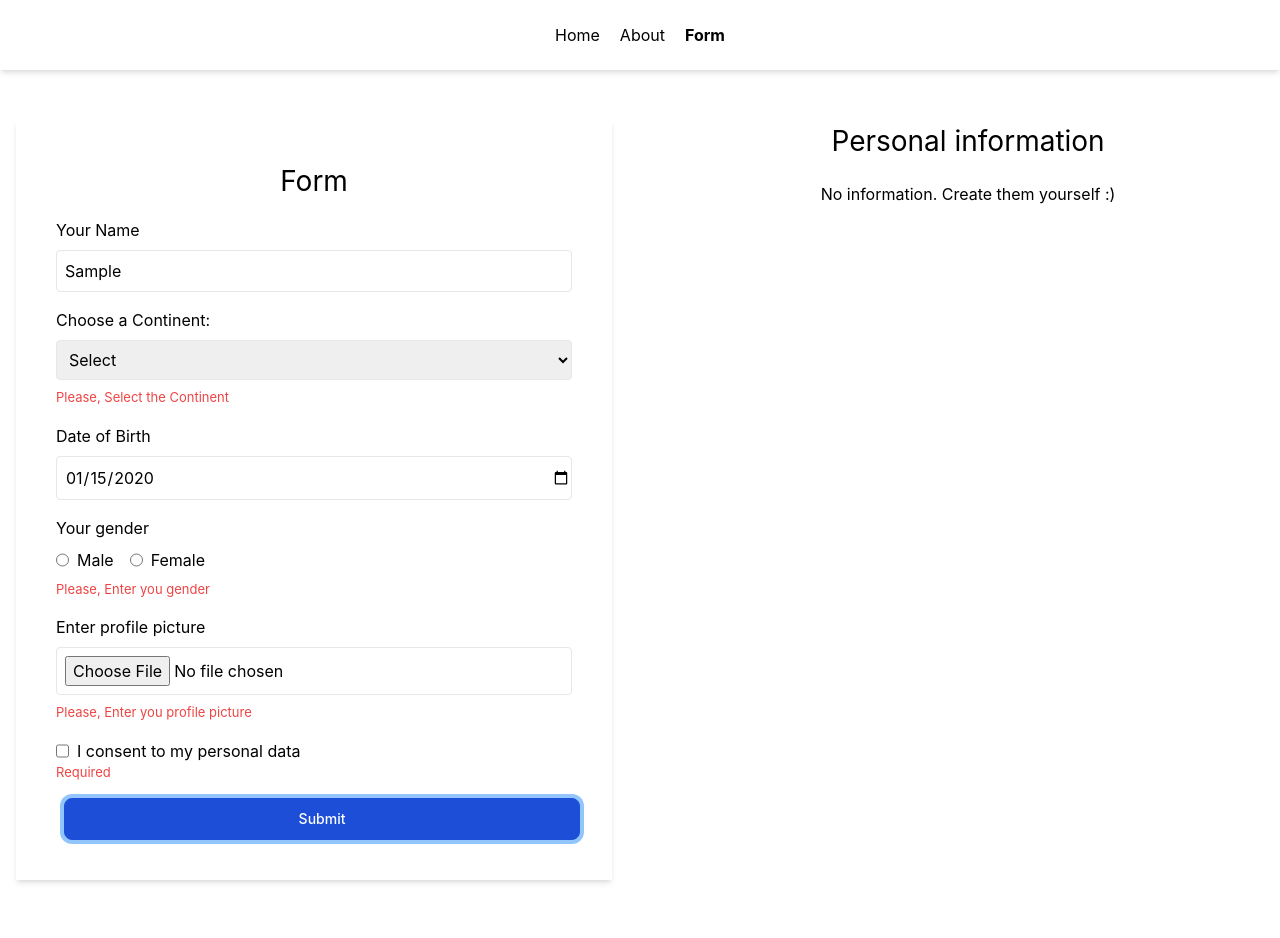
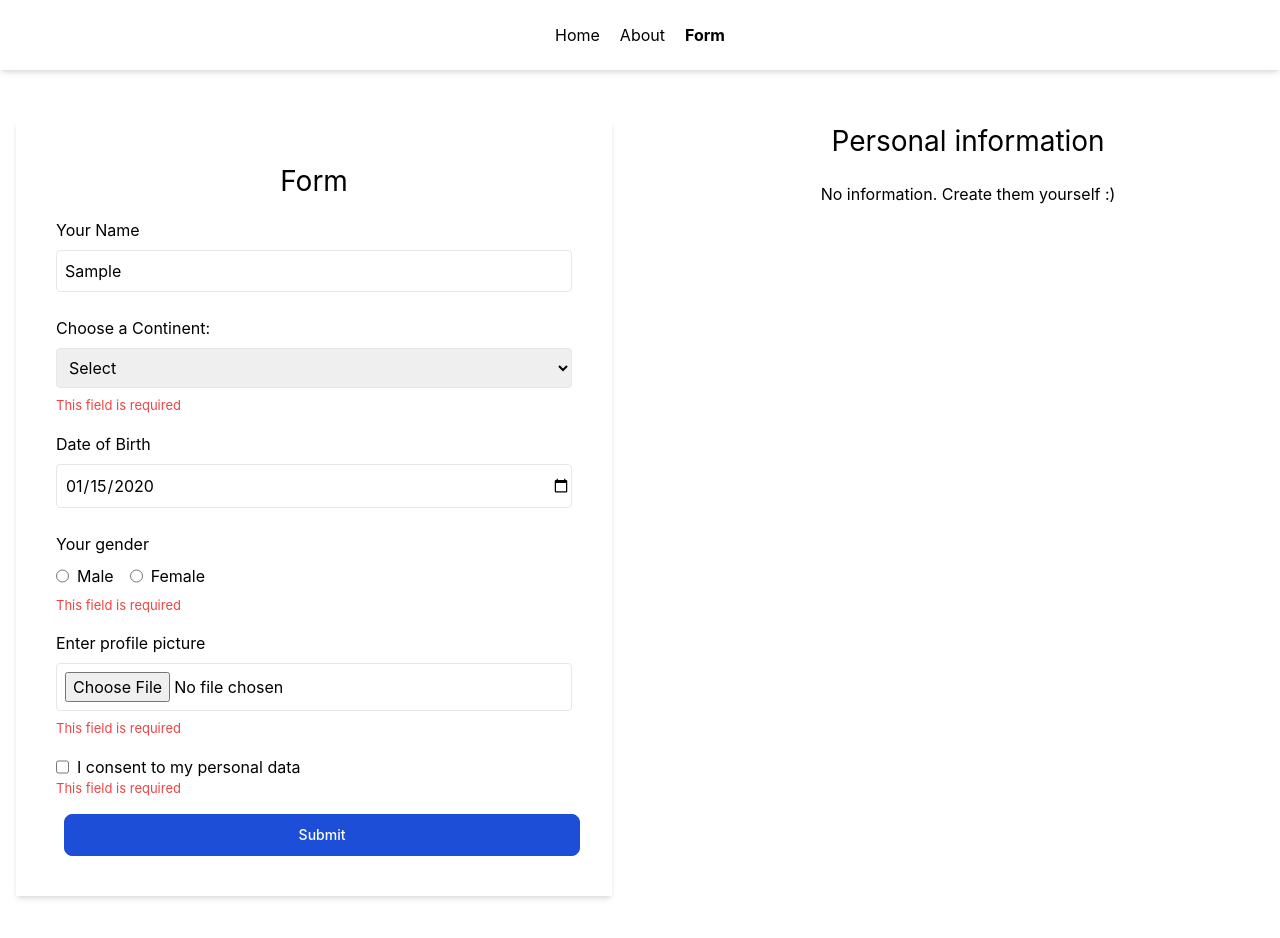
Before and after one commit to Asliddin2002/rs-school-react-test, a React (Create React App) app: page /form in a window 1280 px wide. Both pictures are taken after typing "Sample", "2020-01-15" into the empty fields and a click on the button "Submit". Shown: the top 938 px of the page. Built offline with nearby package versions, Linux system fonts and the light colour scheme.

Commit message:
error fixed

```diff
--- a/package.json
+++ b/package.json
@@ -20,6 +20,7 @@
     "prettier": "^2.8.4",
     "react": "^18.2.0",
     "react-dom": "^18.2.0",
+    "react-hook-form": "^7.43.9",
     "react-router-dom": "^6.9.0",
     "react-scripts": "5.0.1",
     "typescript": "^4.9.5",
--- a/src/components/newFormCards/FormCard.tsx
+++ b/src/components/newFormCards/FormCard.tsx
@@ -2,7 +2,7 @@ import { inputValuetype } from 'pages/form/type';
 import React from 'react';
 
 type propsType = {
-  card: inputValuetype;
+  card: inputValuetype<string>;
 };
 
 const FormCard = ({ card }: propsType) => {
--- a/src/components/newFormCards/FormCardList.tsx
+++ b/src/components/newFormCards/FormCardList.tsx
@@ -3,7 +3,7 @@ import React from 'react';
 import FormCard from './FormCard';
 
 type propsType = {
-  data: inputValuetype[];
+  data: inputValuetype<string>[];
 };
 const FormCardList = ({ data }: propsType) => {
   return (
--- a/src/pages/form/Form.tsx
+++ b/src/pages/form/Form.tsx
@@ -1,56 +1,141 @@
 import React, { useState } from 'react';
+import { SubmitHandler, useForm } from 'react-hook-form';
 
 import FormCardList from 'components/newFormCards/FormCardList';
-import {
-  CheckBoxInput,
-  DateInput,
-  FileInput,
-  RadioInput,
-  SelectInput,
-  TextInput,
-} from '../../components/inputs';
-import { stateType, inputValuetype } from './type';
-import Refs from './utils/Refs';
+import { inputValuetype } from './type';
 
 const Form = () => {
-  const [values, setValues] = useState<stateType>({
-    name: false,
-    date: false,
-    continent: false,
-    gender: false,
-    agreement: false,
-    image: false,
-    isvalid: true,
-  });
-  const [data, setData] = useState<inputValuetype[] | null>([]);
+  const [data, setData] = useState<inputValuetype<string>[]>([]);
 
   const {
-    nameRef,
-    dateRef,
-    continentRef,
-    gender1Ref,
-    gender2Ref,
-    agreementRef,
-    imageRef,
-    resetRef,
+    register,
     handleSubmit,
-  } = Refs(setValues, setData);
+    reset,
+    formState: { errors },
+  } = useForm<inputValuetype<FileList>>();
+
+  const onSubmit: SubmitHandler<inputValuetype<FileList>> = (data) => {
+    const obj = {
+      ...data,
+      image: URL.createObjectURL(data.image[0]),
+    };
+    setData((prev) => [...(prev as inputValuetype<string>[]), obj]);
+    reset();
+  };
 
   return (
     <div className="container mx-auto gap-[30px] my-[50px] flex flex-col lg:flex-row items-center lg:items-baseline justify-center px-4 ">
       <form
-        onSubmit={handleSubmit}
+        onSubmit={handleSubmit(onSubmit)}
         className="flex flex-col gap-4 w-full lg:w-1/2  shadow-md p-[40px] self-start "
       >
         <h2 className="text-center text-[28px]">Form</h2>
-        <TextInput name={nameRef} validate={values.name} />
-        <SelectInput continent={continentRef} validate={values.continent} />
-        <DateInput date={dateRef} validate={values.date} />
-        <RadioInput gender1={gender1Ref} gender2={gender2Ref} validate={values.gender} />
-        <FileInput image={imageRef} validate={values.image} />
-        <CheckBoxInput agreement={agreementRef} validate={values.agreement} />
+
+        <div className="flex flex-col gap-2">
+          <label htmlFor="name">Your Name</label>
+          <input
+            data-testid="text-input"
+            className="outline-none border py-2 pl-2 rounded"
+            type="text"
+            id="name"
+            placeholder="name"
+            {...register('name', { required: true })}
+          />
+          <div data-testid="text-input-validation" className="text-[13px] text-red-500">
+            {errors.name && <span>This field is required</span>}
+          </div>
+        </div>
+        <div className="flex flex-col gap-2">
+          <label htmlFor="countries">Choose a Continent:</label>
+          <select
+            className="outline-none border py-2 pl-2 rounded"
+            id="countries"
+            data-testid="select-input"
+            {...register('continent', { required: true })}
+          >
+            <option value="">Select</option>
+            <option value="european">Europe</option>
+            <option value="asian">Asia</option>
+            <option value="american">America</option>
+            <option value="african">Africa</option>
+          </select>
+          <div data-testid="text-input-validation" className="text-[13px] text-red-500">
+            {errors.continent && <span>This field is required</span>}
+          </div>
+        </div>
+        <div className="flex flex-col gap-2">
+          <label htmlFor="datetime">Date of Birth</label>
+          <input
+            data-testid="date-input"
+            className="outline-none border py-2 pl-2 rounded"
+            type="date"
+            id="date"
+            placeholder="Date"
+            {...register('date', { required: true })}
+          />
+          <div data-testid="text-input-validation" className="text-[13px] text-red-500">
+            {errors.date && <span>This field is required</span>}
+          </div>
+        </div>
+        <div className="flex flex-col gap-2">
+          <label htmlFor="switcher">Your gender</label>
+          <div className="flex gap-2">
+            <input
+              data-testid="radio-input1"
+              type="radio"
+              id="male"
+              value="male"
+              {...register('gender', { required: true })}
+            />
+            <label htmlFor="male">Male</label>
+            <br />
+            <input
+              data-testid="radio-input2"
+              type="radio"
+              id="female"
+              {...register('gender', { required: true })}
+              value="female"
+            />
+            <label htmlFor="female">Female</label>
+          </div>
+          <div data-testid="text-input-validation" className="text-[13px] text-red-500">
+            {errors.gender && <span>This field is required</span>}
+          </div>
+        </div>
+        <div className="flex flex-col gap-2">
+          <label htmlFor="file">Enter profile picture</label>
+          <input
+            data-testid="file-input"
+            className="outline-none border py-2 pl-2 rounded"
+            type="file"
+            id="file"
+            accept=".png, .jpg, .jpeg"
+            {...register('image', {
+              required: true,
+            })}
+          />
+          <div data-testid="text-input-validation" className="text-[13px] text-red-500">
+            {errors.image && <span>This field is required</span>}
+          </div>
+        </div>
+        <div>
+          <div className="flex gap-2">
+            <input
+              data-testid="check-input"
+              className="outline-none border py-2 pl-2 rounded"
+              type="checkbox"
+              id="personal-data"
+              {...register('agreement', {
+                required: true,
+              })}
+            />
+            <label htmlFor="personal-data">I consent to my personal data</label>
+          </div>
+          <div data-testid="text-input-validation" className="text-[13px] text-red-500">
+            {errors.agreement && <span>This field is required</span>}
+          </div>
+        </div>
         <div className="reset relative w-full">
-          <input className="absolute -z-10 left-[50%]" type="reset" ref={resetRef} />
           <button
             type="submit"
             className="p-2.5 ml-2 z-10 w-full text-sm font-medium text-white bg-blue-700 rounded-lg border border-blue-700 hover:bg-blue-800 focus:ring-4 focus:outline-none focus:ring-blue-300 dark:bg-blue-600 dark:hover:bg-blue-700 dark:focus:ring-blue-800"
--- a/src/pages/form/type.tsx
+++ b/src/pages/form/type.tsx
@@ -1,10 +1,10 @@
-export type inputValuetype = {
+export type inputValuetype<T> = {
   name: string;
   date: string;
   continent: string;
   gender: string;
   agreement: boolean;
-  image: string;
+  image: T;
 };
 
 export type stateType = {
@@ -15,5 +15,4 @@ export type stateType = {
   agreement: boolean;
   image: boolean;
   isvalid: boolean;
-  // data: inputValuetype[];
 };
--- a/src/pages/form/utils/Refs.ts
+++ /dev/null
@@ -1,90 +0,0 @@
-import React, { useRef } from 'react';
-import { inputValuetype, stateType } from '../type';
-type setValutesType = React.Dispatch<React.SetStateAction<stateType>>;
-type setDataType = React.Dispatch<React.SetStateAction<inputValuetype[] | null>>;
-
-const Refs = (setValues: setValutesType, setData: setDataType) => {
-  const nameRef = useRef<HTMLInputElement>(null);
-  const dateRef = useRef<HTMLInputElement>(null);
-  const continentRef = useRef<HTMLSelectElement>(null);
-  const gender1Ref = useRef<HTMLInputElement>(null);
-  const gender2Ref = useRef<HTMLInputElement>(null);
-  const agreementRef = useRef<HTMLInputElement>(null);
-  const imageRef = useRef<HTMLInputElement>(null);
-  const resetRef = useRef<HTMLInputElement>(null);
-
-  const handleSubmit = (event: React.SyntheticEvent) => {
-    const name = nameRef.current?.value as string;
-    const date = dateRef.current?.value;
-    const continent = continentRef.current?.value;
-    const agreement = agreementRef.current?.checked;
-    const gender = gender1Ref.current?.checked
-      ? gender1Ref.current?.value
-      : gender2Ref.current?.checked
-      ? gender2Ref.current?.value
-      : '';
-    const image = imageRef.current?.files?.length
-      ? (URL.createObjectURL(imageRef.current?.files[0]) as string)
-      : '';
-
-    if (name == '') {
-      setValues((prev) => ({ ...prev, name: true }));
-    }
-    if (date == '') {
-      setValues((prev) => ({ ...prev, date: true }));
-    }
-    if (continent == 'false') {
-      setValues((prev) => ({ ...prev, continent: true }));
-    }
-    if (agreement == false) {
-      setValues((prev) => ({ ...prev, agreement: true }));
-    }
-    if (gender == '') {
-      setValues((prev) => ({ ...prev, gender: true }));
-    }
-    if (image == '') {
-      setValues((prev) => ({ ...prev, image: true }));
-    }
-    const isValidate = !!name && !!date && !!continent && agreement && !!gender && !!image;
-
-    event.preventDefault();
-    if (isValidate) {
-      setData((prev) => [
-        ...(prev as inputValuetype[]),
-        {
-          name: name as string,
-          date: date as string,
-          continent: continent as string,
-          agreement: agreement as boolean,
-          gender: gender as string,
-          image: image,
-        },
-      ]);
-
-      alert('Data has been saved successfully!');
-      setValues({
-        name: false,
-        date: false,
-        continent: false,
-        gender: false,
-        agreement: false,
-        image: false,
-        isvalid: true,
-      });
-      resetRef.current?.click();
-    }
-  };
-  return {
-    nameRef,
-    dateRef,
-    continentRef,
-    gender1Ref,
-    gender2Ref,
-    agreementRef,
-    imageRef,
-    resetRef,
-    handleSubmit,
-  };
-};
-
-export default Refs;
```
Also changed, not shown: 2 other files (tests, documents, lock files or other folders).
